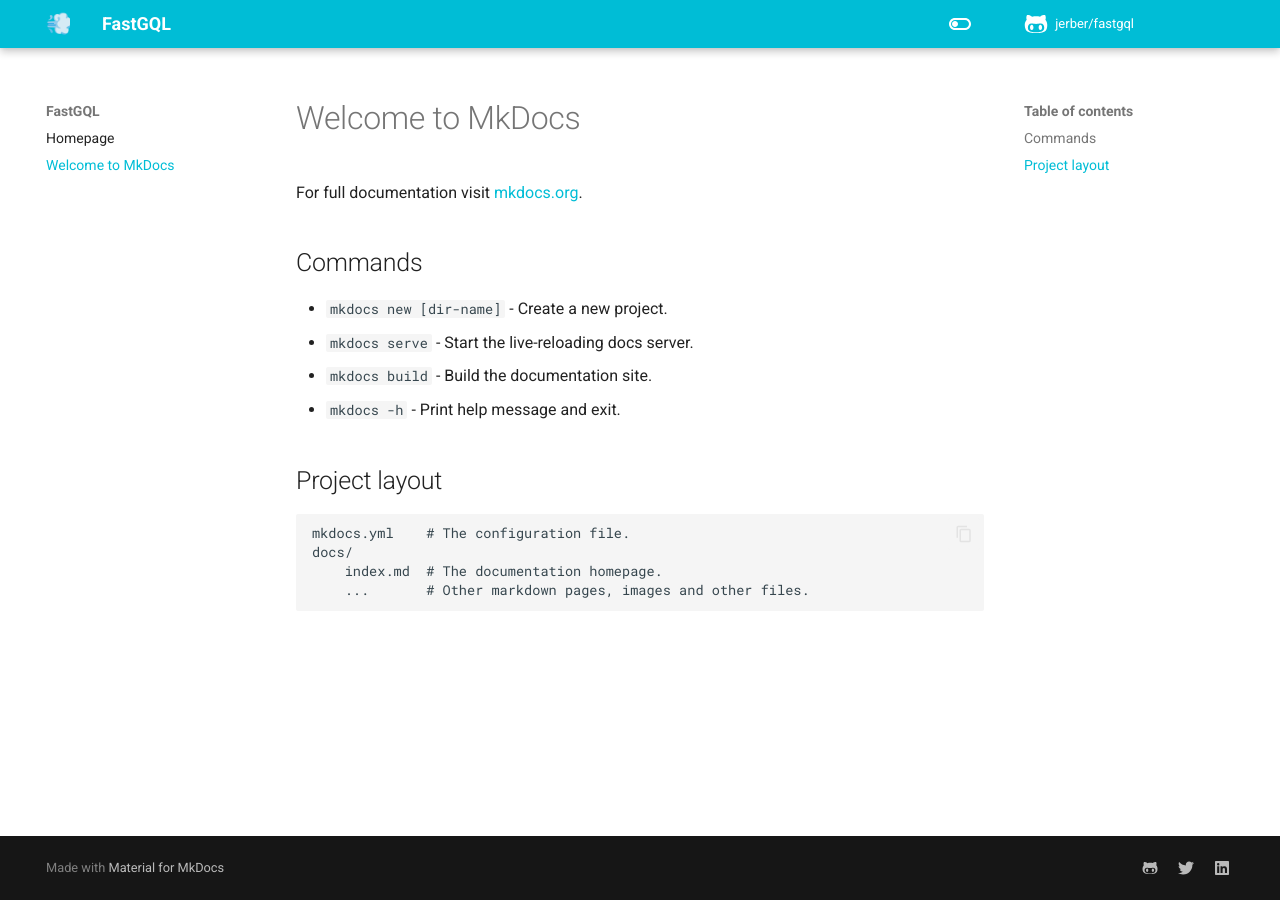
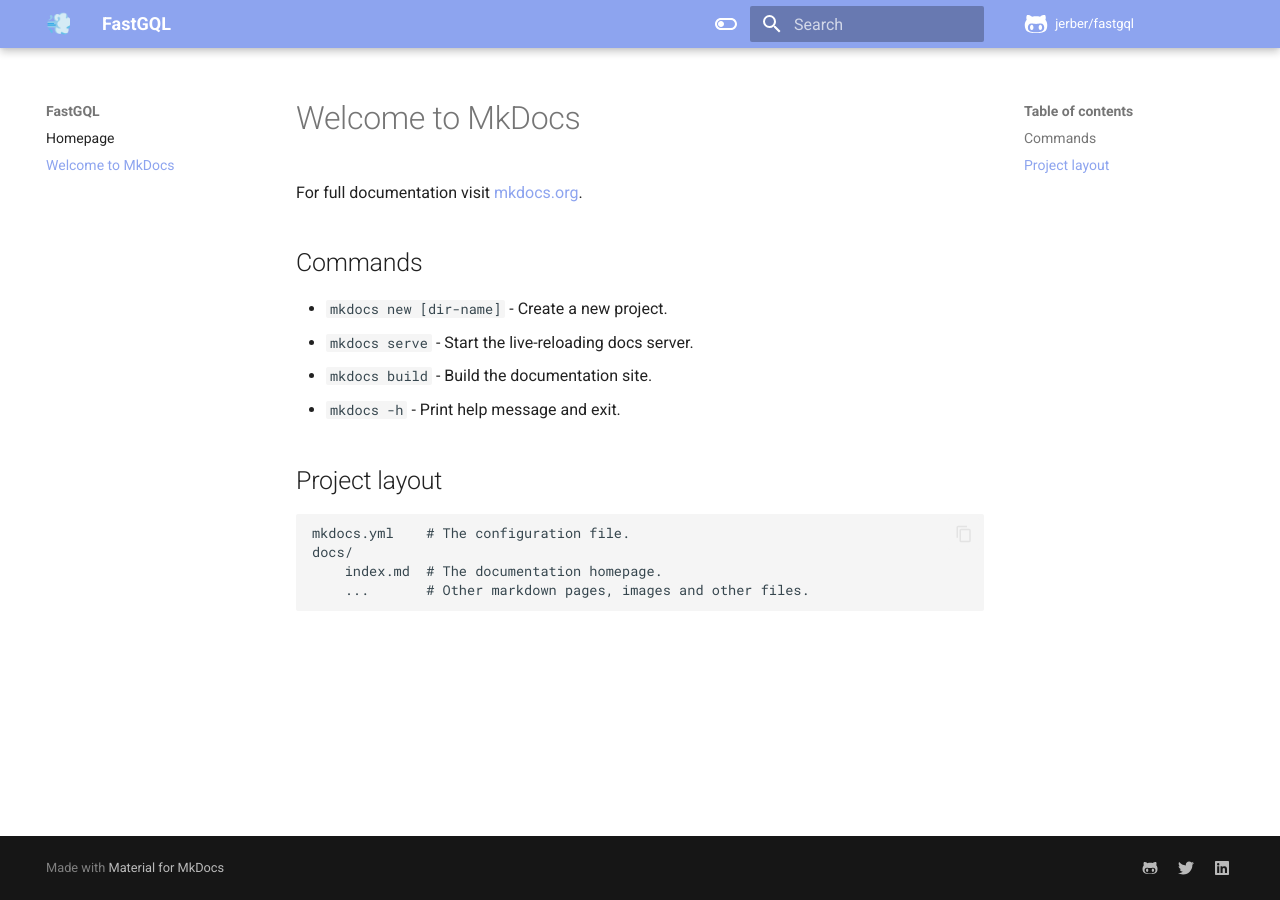
Before and after one commit to jerber/fastgql, an MkDocs documentation site: the page built from docs/docs/index_old.md, in a window 1280 px wide. Built offline with MkDocs 1.6.1 and Material for MkDocs 9.7.7, drawn with Linux system fonts in a browser that asks for light colours; comment, search, counter and statistics services are not loaded.

Commit message:
adding better styles

```diff
--- /dev/null
+++ b/docs/docs/stylesheets/extra.css
@@ -0,0 +1,10 @@
+:root {
+    --md-primary-fg-color:        #8DA4EF;
+    /* --md-primary-fg-color--light: #C0C0C0; */
+    /* --md-primary-fg-color--dark:  #80030C; */
+
+    --md-accent-fg-color:                #AB4ABA;
+    /* --md-accent-fg-color--transparent:   hsla(#{hex2hsl($clr-indigo-a200)}, 0.1); */
+    /* --md-accent-bg-color:                hsla(0, 0%, 100%, 1); */
+    /* --md-accent-bg-color--light:         hsla(0, 0%, 100%, 0.7); */
+  }
--- a/docs/mkdocs.yml
+++ b/docs/mkdocs.yml
@@ -14,18 +14,20 @@
       toggle:
         icon: material/toggle-switch-off-outline
         name: Switch to dark mode
-      primary: cyan
-      accent: purple
+      # primary: blue grey
+      primary: custom
+      accent: custom
     - scheme: slate
       toggle:
         icon: material/toggle-switch
         name: Switch to light mode
-      primary: cyan
-      accent: purple
+      primary: custom
+      accent: custom
   features:
     # FROM FASTAPI
     - search.suggest
     - search.highlight
+    - navigation.instant
     - content.tabs.link
     - navigation.indexes
     - content.tooltips
@@ -56,6 +58,7 @@
 
 plugins:
   - social
+  - search
 
 extra:
   social:
@@ -83,3 +86,6 @@
       emoji_index: !!python/name:material.extensions.emoji.twemoji
       # emoji_index: !!python/name:materialx.emoji.twemoji
       emoji_generator: !!python/name:materialx.emoji.to_svg
+
+extra_css:
+  - stylesheets/extra.css
```
